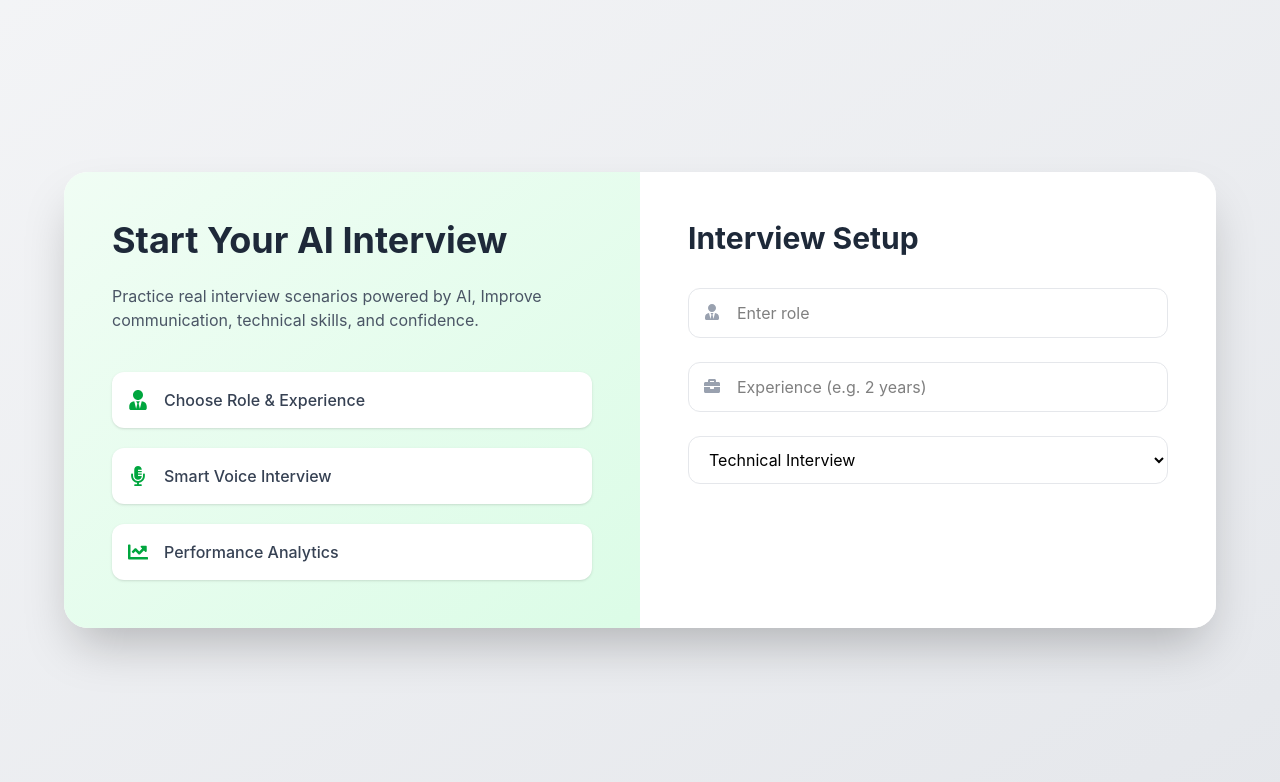
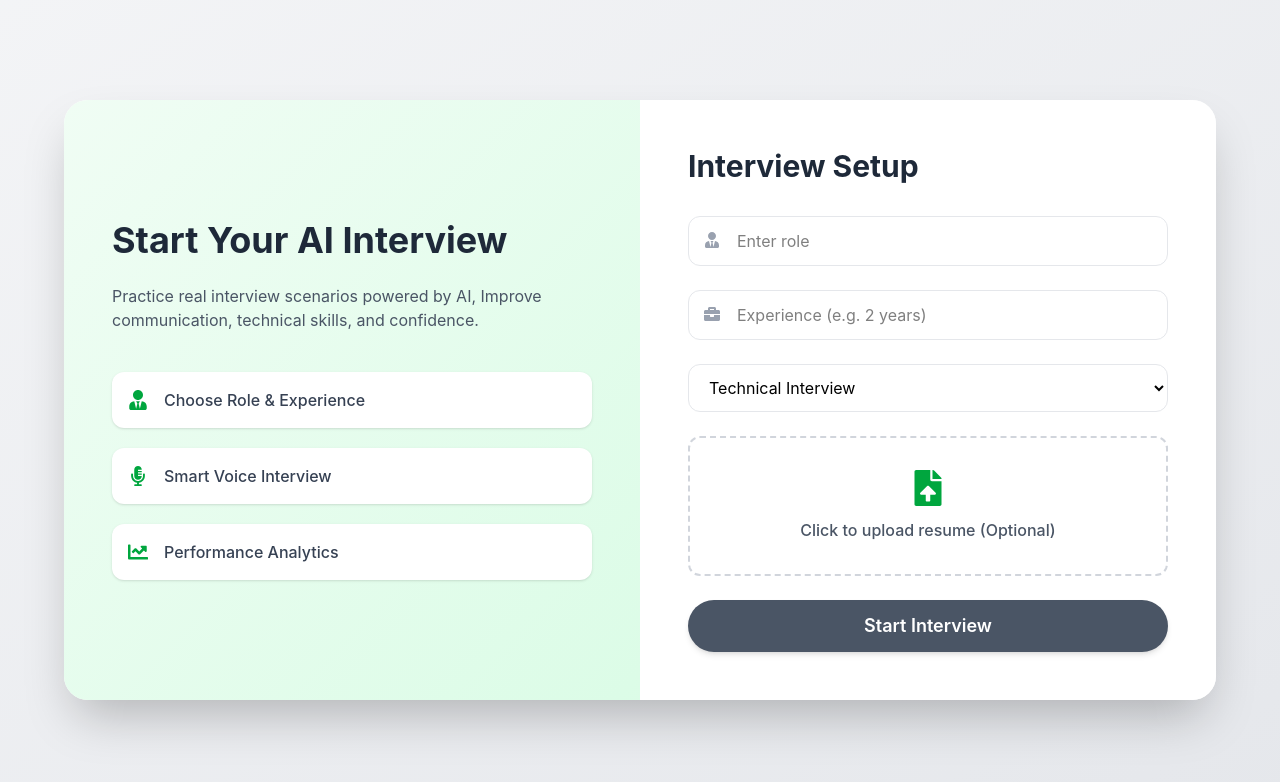
Before and after one commit to AashuKhatkar/InterviewAI, a React (Vite) app in the folder client/: page /interview in a window 1280 px wide. Shown: the top 782 px of the page. Built offline with nearby package versions, Linux system fonts and the light colour scheme; no server answers.

Commit message:
Added uploading resume functionality

```diff
--- a/client/src/components/Step1SetUp.jsx
+++ b/client/src/components/Step1SetUp.jsx
@@ -12,6 +12,13 @@ function Step1SetUp({onStart}) {
     const [role, setRole] = useState("");
     const [experience, setExperience] = useState("");
     const [mode, setMode] = useState("Technical");
+    const [resumeFile, setResumeFile] = useState(null);
+    const [loading, setLoading] = useState(false);
+    const [projects, setProjects] = useState([]);
+    const [skills, setSkills] = useState([]);
+    const [resumeText, setResumeText] = useState("");
+    const [analysisDone, setAnalysisDone] = useState(false);
+    const [analyzing, setAnalyzing] = useState(false);
     return (
         <motion.div
         initial={{ opacity: 0 }}
@@ -97,6 +104,40 @@ function Step1SetUp({onStart}) {
                                     <option value="HR">HR Interview</option>
                             </select>
 
+                            {!analysisDone && (
+                                <motion.div
+                                whileHover={{scale:1.02}}
+                                onClick={()=>document.getElementById("resumeUpload").click()}
+                                className = 'border-2 border-dashed border-gray-300 rounded-xl p-8 text-center cursor-pointer hover:border-green-500 hover:bg-green-50 transition'>
+                                    <FaFileUpload className = 'text-4xl mx-auto text-green-600 mb-3' />
+                                    <input type = "file"
+                                    accept = "application/pdf"
+                                    id = "resumeUpload"
+                                    className = 'hidden'
+                                    onChange={(e)=>setResumeFile(e.target.files[0])} />
+                                    <p className = 'text-gray-600 font-medium'>
+                                        {resumeFile ? resumeFile.name : "Click to upload resume (Optional)"}
+                                    </p>
+
+                                    {resumeFile && (
+                                        <motion.button
+                                        whileHover={{scale:1.02}}
+
+                                        className='mt-4 bg-gray-900 text-white px-2 py-2 rounded-lg hover:bg-gray-800 transition'>
+                                            {analyzing ? "Analyzing..." : "Analyze Resume"}
+                                        </motion.button>)}
+
+                                </motion.div>
+                            )}
+
+                            <motion.button
+                            disabled={!role || !experience}
+                            whileHover={{ scale: 1.03 }}
+                            whileTap={{ scale: 0.95 }}
+                            className = 'w-full disabled:bg-gray-600 bg-green-600 hover:bg-green-700 text-white py-3 rounded-full text-lg font-semibold transition duration-300 shadow-md'>
+                                Start Interview
+                            </motion.button>
+
                         </div>
 
                 </motion.div>
```
